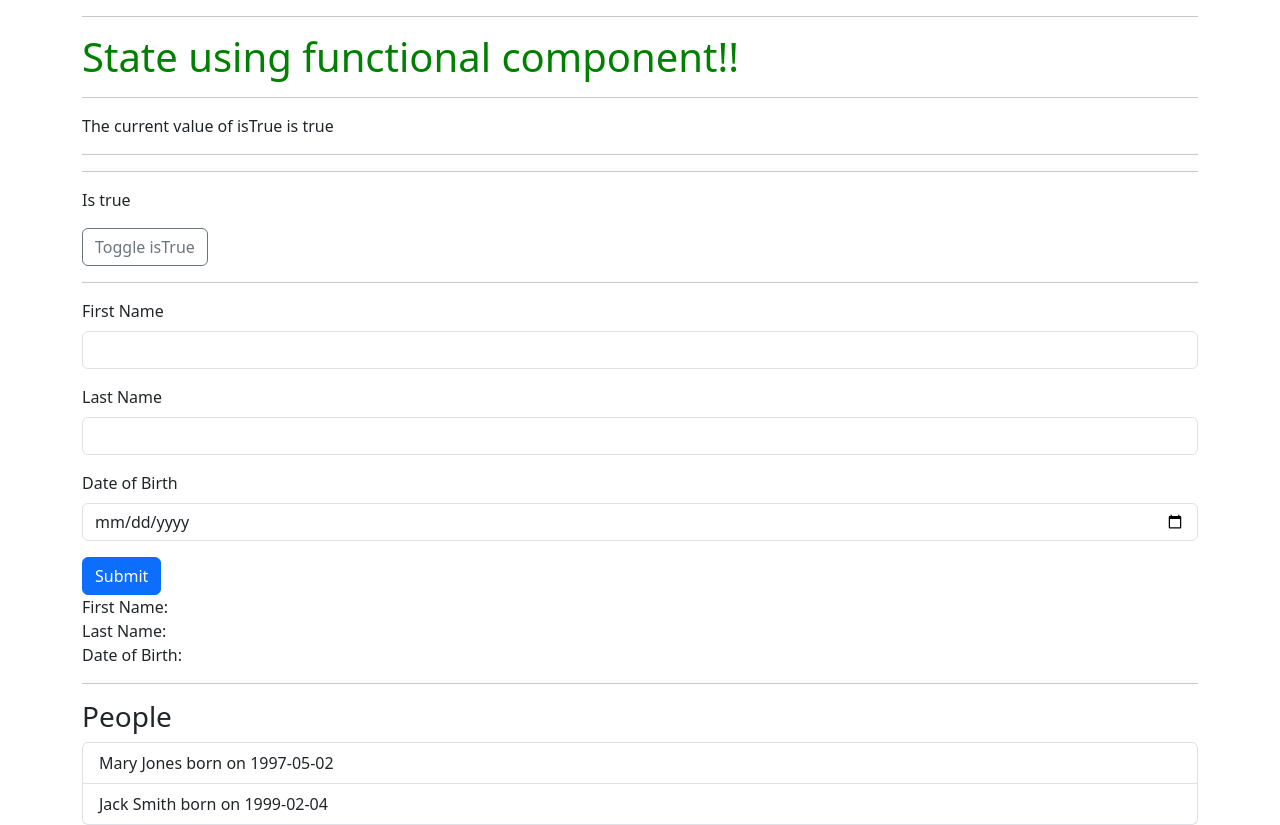
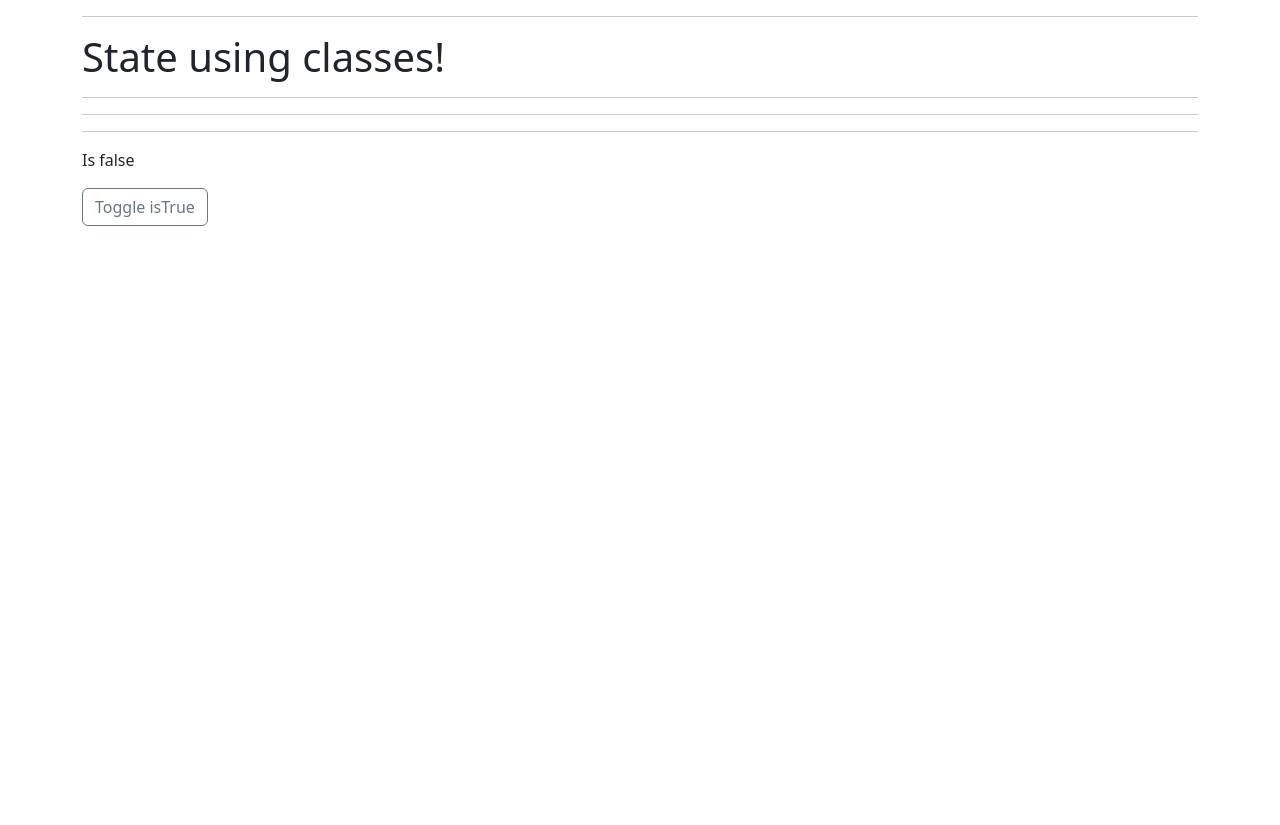
Before and after one commit to msaufi2325/my-app, a React (Create React App) app: page / in a window 1280 px wide. After the commit the page ends 800 px from the top, so only its background shows below. Built offline with nearby package versions, Linux system fonts and the light colour scheme.

Commit message:
Refactor code to use functional components, add form inputs for user details, and update AppClass component

```diff
--- a/src/AppClass.js
+++ b/src/AppClass.js
@@ -4,8 +4,14 @@ import "./AppClass.css";
 export default class AppClass extends Component {
   constructor(props) {
     super(props);
+
+    this.lastNameRef = React.createRef(null);
+    this.firstNameRef = React.createRef();
+    this.dobRef = React.createRef(null);
+
     this.state = {
       isTrue: false,
+      crowd: [],
     };
   }
 
--- a/src/index.js
+++ b/src/index.js
@@ -1,7 +1,7 @@
 import React from "react";
 import ReactDOM from "react-dom/client";
-// import AppClass from "./AppClass";
-import App from "./App";
+import AppClass from "./AppClass";
+// import App from "./App";
 
 const root = ReactDOM.createRoot(document.getElementById("root"));
 root.render(
@@ -9,8 +9,8 @@ root.render(
     <div className="container">
       <div className="row">
         <div className="col">
-          {/* <AppClass msg="State using classes!" /> */}
-          <App msg="State using functional component!!" />
+          <AppClass msg="State using classes!" />
+          {/* <App msg="State using functional component!!" /> */}
         </div>
       </div>
     </div>
```
